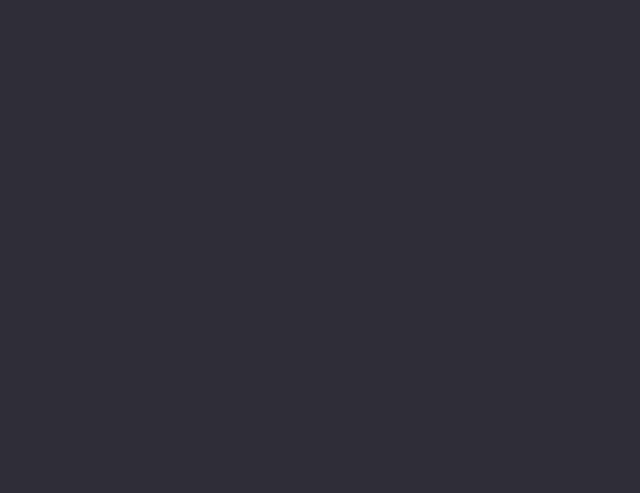
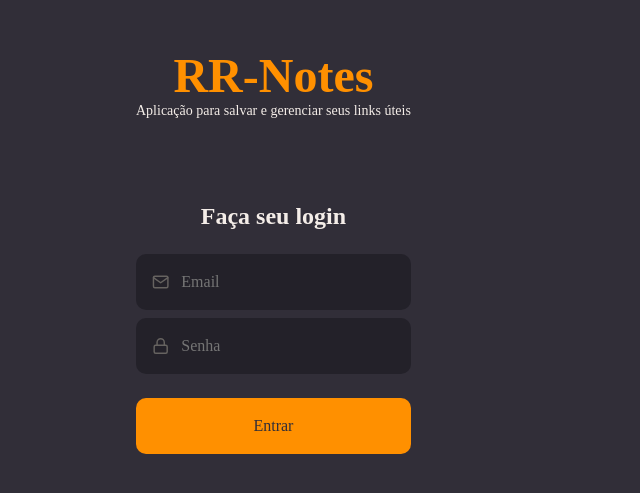
Before and after one commit to Limb00z/rr-notes, a React (Vite) app: page / in a window 1280 px wide. Shown: the part 149-642 px from the top of the page, without its empty margins (0-640 px from the left). Built offline with nearby package versions, Linux system fonts and the light colour scheme.

Commit message:
Incrementando> Form, Input e Button

```diff
--- a/src/pages/SingIn/index.jsx
+++ b/src/pages/SingIn/index.jsx
@@ -1,9 +1,31 @@
-import { Container } from './styles.js';
+import { FiMail, FiLock } from 'react-icons/fi'
+
+import { Container, Form } from './styles.js';
+import { Button} from '../../components/Button'
+import { Input } from '../../components/Input'
+
 
 export function SingIn() {
     return (
         <Container>
+            <Form>
+                <h1>RR-Notes</h1>
+                <p>Aplicação para salvar e gerenciar seus links úteis</p>
 
+                <h2>Faça seu login</h2>
+                <Input
+                    placeholder="Email"
+                    type="text"
+                    icon={FiMail}
+                />
+                <Input
+                    placeholder="Senha"
+                    type="password"
+                    icon={FiLock}
+                />
+
+                <Button title="Entrar"/>
+            </Form>
        </Container>
     )
 }
--- a/src/pages/SingIn/styles.js
+++ b/src/pages/SingIn/styles.js
@@ -6,3 +6,30 @@
     align-items: stretch;
 
 `;
+
+export const Form = styled.form`
+    padding: 0 136px;
+
+    display: flex;
+    flex-direction: column;
+    justify-content: center;
+    align-items: center;
+
+    text-align: center;
+
+    >h1{
+        font-size: 48px;
+        color: ${({theme}) => theme.COLORS.ORANGE}
+    }
+
+    >h2{
+        font-size: 24px;
+        margin-top: 84px;
+        margin-bottom: 24px;
+    }
+
+    >p{
+        font-size: 14px;
+        color: ${({theme}) => theme.COLORS.GRAY}
+    }
+`;
```
